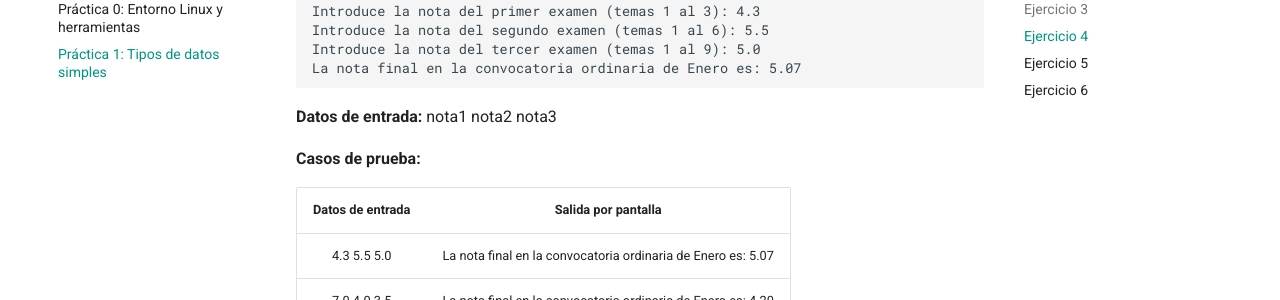
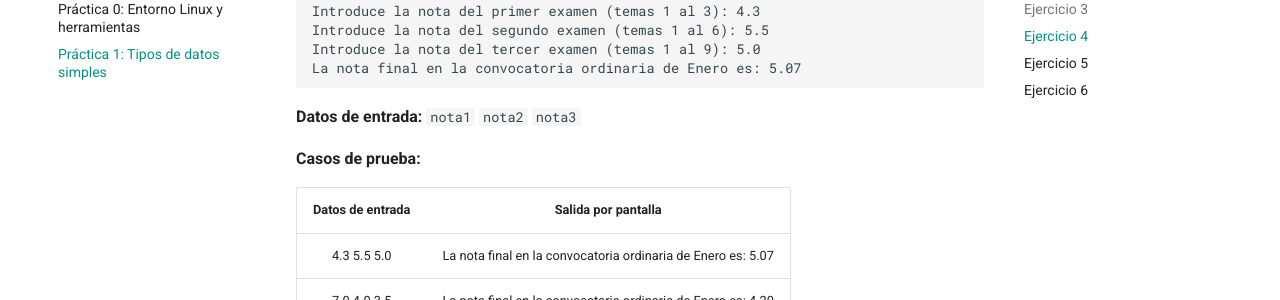
Before and after one commit to cpomares/p1-robotica, an MkDocs documentation site: the page built from docs/Practicas/practica01/practica01.md, in a window 1280 px wide and 1400 px high, scrolled down 2012 px. Shown: the part 153-453 px from the top of the window. Built offline with MkDocs 1.6.1 and Material for MkDocs 9.7.7, drawn with Linux system fonts in a browser that asks for light colours; some of the changed text lies outside the part shown.

Commit message:
Corregido formato p1

```diff
--- a/docs/Practicas/practica01/practica01.md
+++ b/docs/Practicas/practica01/practica01.md
@@ -45,15 +45,15 @@
 c b a
 ~~~
 
-**Datos de entrada:** 3 caracteres
+**Datos de entrada:** `3 caracteres`
 
 **Casos de prueba:**
 
 | Datos de entrada | Salida por pantalla |
 |:----------------:|:-------------------:|
-| a b c            |  c b a              |
-| 5 6 7            |  7 6 5              |
-| * > ?            |  ? > *              |
+| a b c            | c b a              |
+| 5 6 7            | 7 6 5              |
+| * > ?            | ? > *              |
 
 
 ### Ejercicio 3 ###
@@ -67,15 +67,15 @@
 En 1 años hay 8760 horas, 525600 minutos y 31536000 segundos
 ~~~
 
-**Dato de entrada:** número de años
+**Dato de entrada:** `número de años`
 
 **Casos de prueba:**
 
 | Datos de entrada | Salida por pantalla |
 |:----------------:|:-------------------:|
-|1                 |  En 1 años hay 8760 horas, 525600 minutos y 31536000 segundos              |
-| 20               |  En 20 años hay 175200 horas, 10512000 minutos, 630720000 segundos     |
-| 100              |  En 100 años hay 876000 horas, 52560000 minutos, 3153600000 segundos    |
+|1                 | En 1 años hay 8760 horas, 525600 minutos y 31536000 segundos              |
+| 20               | En 20 años hay 175200 horas, 10512000 minutos, 630720000 segundos    |
+| 100              | En 100 años hay 876000 horas, 52560000 minutos, 3153600000 segundos   |
 
 ### Ejercicio 4 ###
 
@@ -90,13 +90,13 @@
 La nota final en la convocatoria ordinaria de Enero es: 5.07
 ~~~
 
-**Datos de entrada:** nota1 nota2 nota3
+**Datos de entrada:** `nota1` `nota2` `nota3`
 
 **Casos de prueba:**
 
 | Datos de entrada | Salida por pantalla |
 |:----------------:|:-------------------:|
-|  4.3  5.5  5.0   | La nota final en la convocatoria ordinaria de Enero es: 5.07              |
+|  4.3  5.5  5.0   | La nota final en la convocatoria ordinaria de Enero es: 5.07 |
 |  7.0  4.0  3.5   | La nota final en la convocatoria ordinaria de Enero es: 4.20 |
 |  7.3  8.6  9.8   | La nota final en la convocatoria ordinaria de Enero es: 9.00 |
 
@@ -142,13 +142,13 @@
 El perímetro del triángulo cuyos lados son (2,3)-(4,5)-(6,7) es 11.31
 ~~~
 
-**Datos de entrada:** x1,y1 x2,y2 x3,y3
+**Datos de entrada:** `x1,y1` `x2,y2` `x3,y3`
 
 **Casos de prueba:**
 
 | Datos de entrada | Salida por pantalla |
 |:----------------:|:-------------------:|
-| 2,3 4,5 6,7      | El perímetro del triángulo cuyos lados son (2,3)-(4,5)-(6,7) es 11.31     |
+| 2,3 4,5 6,7      | El perímetro del triángulo cuyos lados son (2,3)-(4,5)-(6,7) es 11.31    |
 | 2,2 4,4 8,8      | El perímetro del triángulo cuyos lados son (2,2)--(4,4)--(8,8) es 16.97  |
 | 8,4 3,5 7,6      | El perímetro del triángulo cuyos lados son (8,4)--(3,5)--(7,6) es 11.45  |
 
```
